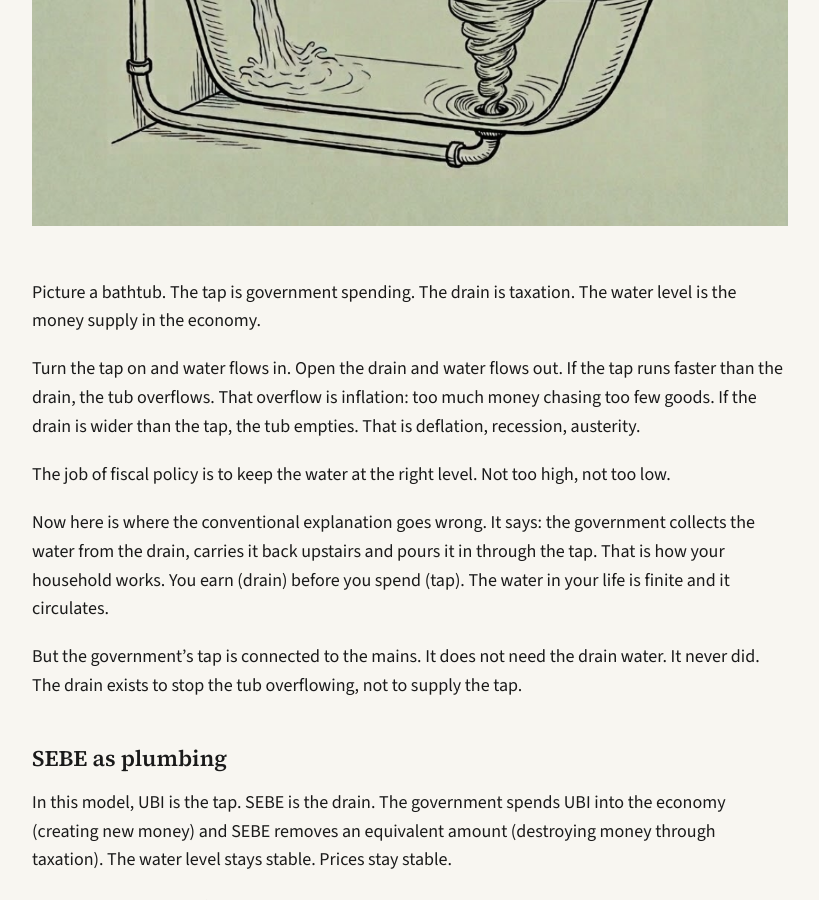
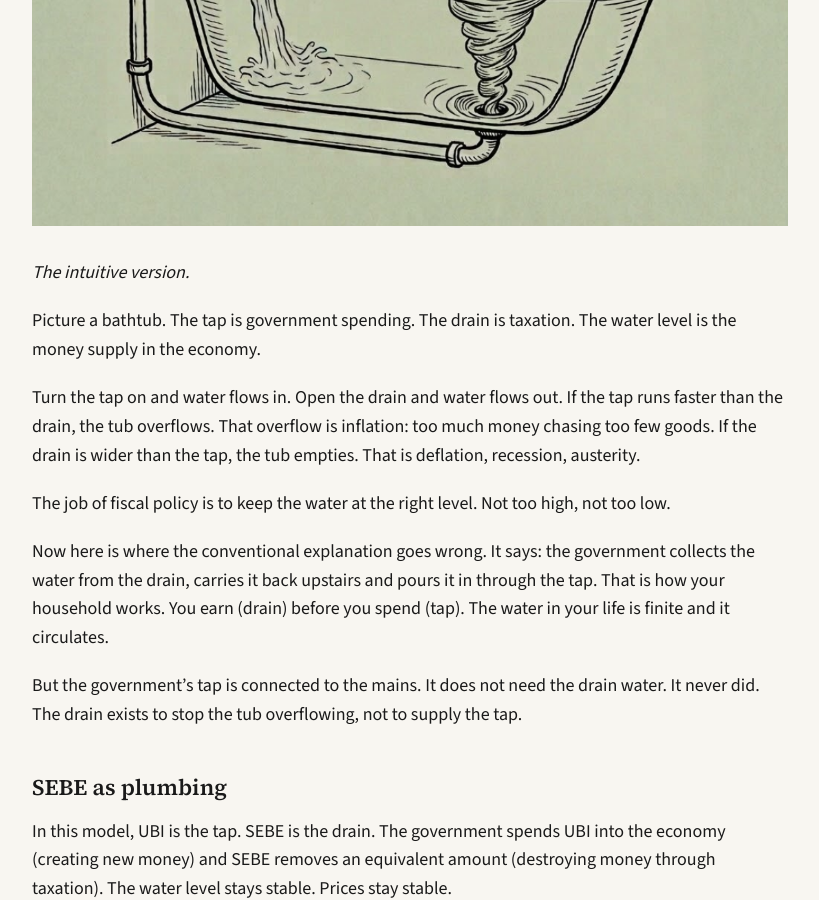
Before and after one commit to Djarid/SEBE, a Jekyll site: the page built from site/_posts/2026-03-07-the-plumbing-of-post-employment-tax.md, in a window 1280 px wide and 900 px high, scrolled down 1449 px. Shown: the whole window, without its empty margins (230-1049 px from the left). Built offline with Jekyll 4.4.1, drawn with Linux system fonts in a browser that asks for light colours; comment, search, counter and statistics services are not loaded.

Commit message:
Add caption to bathtub illustration

```diff
--- a/site/_posts/2026-03-07-the-plumbing-of-post-employment-tax.md
+++ b/site/_posts/2026-03-07-the-plumbing-of-post-employment-tax.md
@@ -30,6 +30,7 @@ The UK government is the issuer of the pound. It does not need to collect pounds
 ## The bathtub
 
 ![The Plumbing of Post-Employment Tax]({{ site.baseurl }}/assets/images/sebe-bathtub.png)
+*The intuitive version.*
 
 Picture a bathtub. The tap is government spending. The drain is taxation. The water level is the money supply in the economy.
 
```
